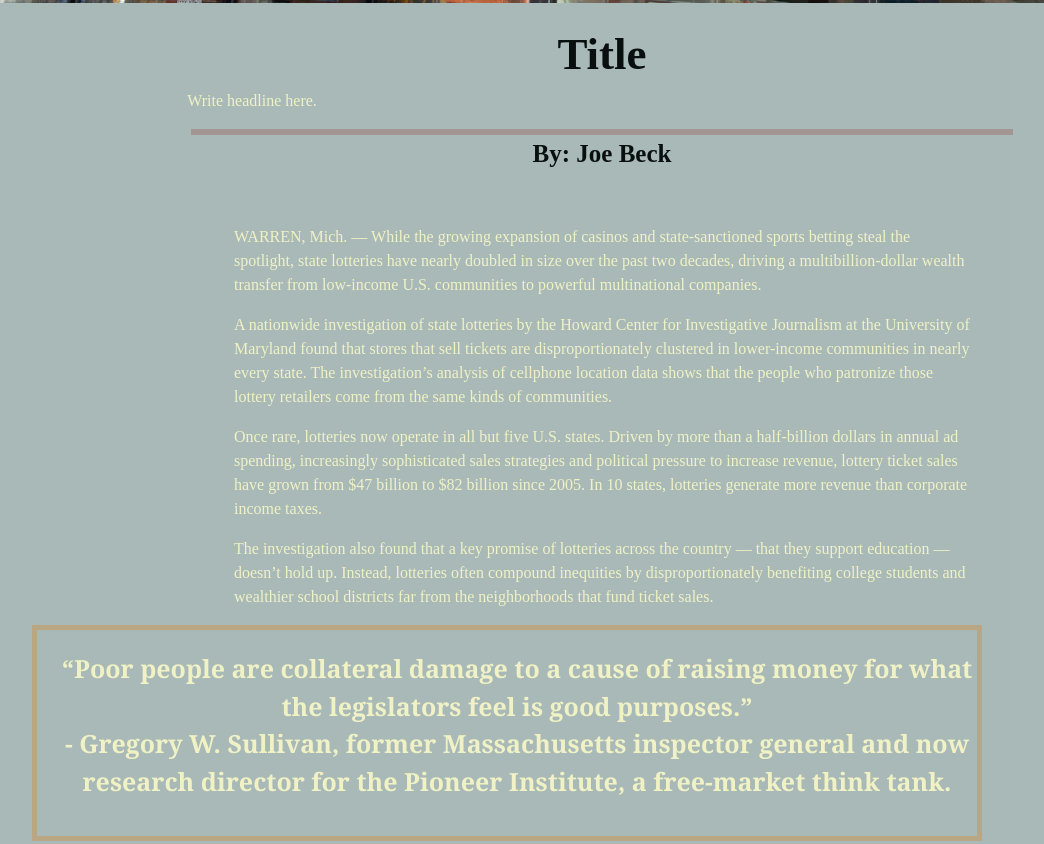
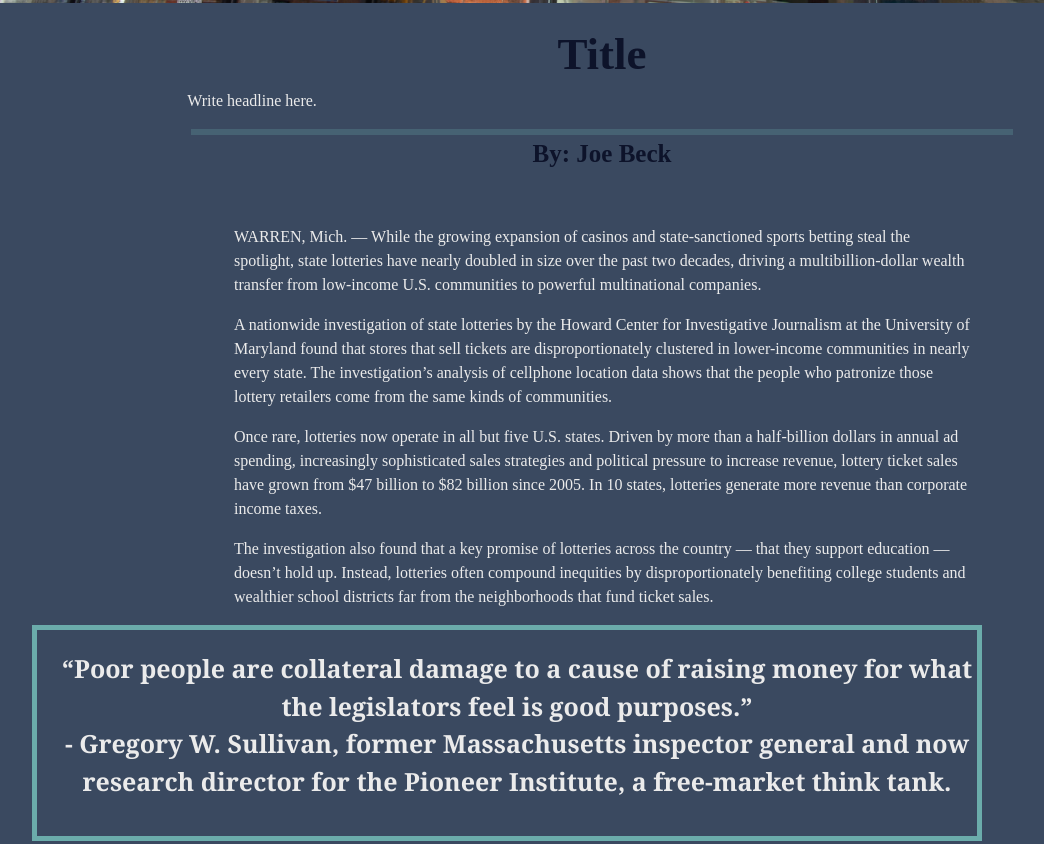
Before and after one commit to jBeck01/Joe-Beck-JOUR352, a plain HTML site: page final-project/html-frame.html in a window 1280 px wide. Shown: the part 747-1591 px from the top of the page, without its empty margins (38-1082 px from the left). Drawn offline with nearby package versions, Linux system fonts and the light colour scheme.

Commit message:
color change

```diff
--- a/final-project/css-frame.css
+++ b/final-project/css-frame.css
@@ -3,28 +3,28 @@
   /*This media query targets any screen smaller than 576px wide (see below)*/
 
     body {
-        background-color: #A8B9B7;
+        background-color: #3A4960;
         font-family: Lao MN;
-        color: #F0F2C5;
+        color: #EBEBEB;
     }
 
     h1{
         font-family: Lao MN;
         font-weight: bold;
-        color: #090F0F;
+        color: #0D132A;
         text-align: center;
         font-size: 45px;
     }
 
     #straightline{
-        border: 3px solid #983029;
+        border: 3px solid #6BACAB;
         margin: 4px;
     }
 
     h2{
         font-family: Lao MN;
         font-weight: bold;
-        color: #090F0F;
+        color: #0D132A;
         text-align: center;
         font-size: 25px;
 
@@ -33,7 +33,7 @@
     h3{
         font-family: Lao MN;
         font-weight: bold;
-        color: #090F0F;
+        color: #0D132A;
     }
 
     .mainimage {
@@ -42,7 +42,7 @@
     }
 
     #pullquote {
-        border: 5px solid #BAA682;
+        border: 5px solid #6BACAB;
         padding: 20px 0px 20px 20px;
         font-family: georgia;
         font-weight: bold;
```
Also changed, not shown: 1 other file.
